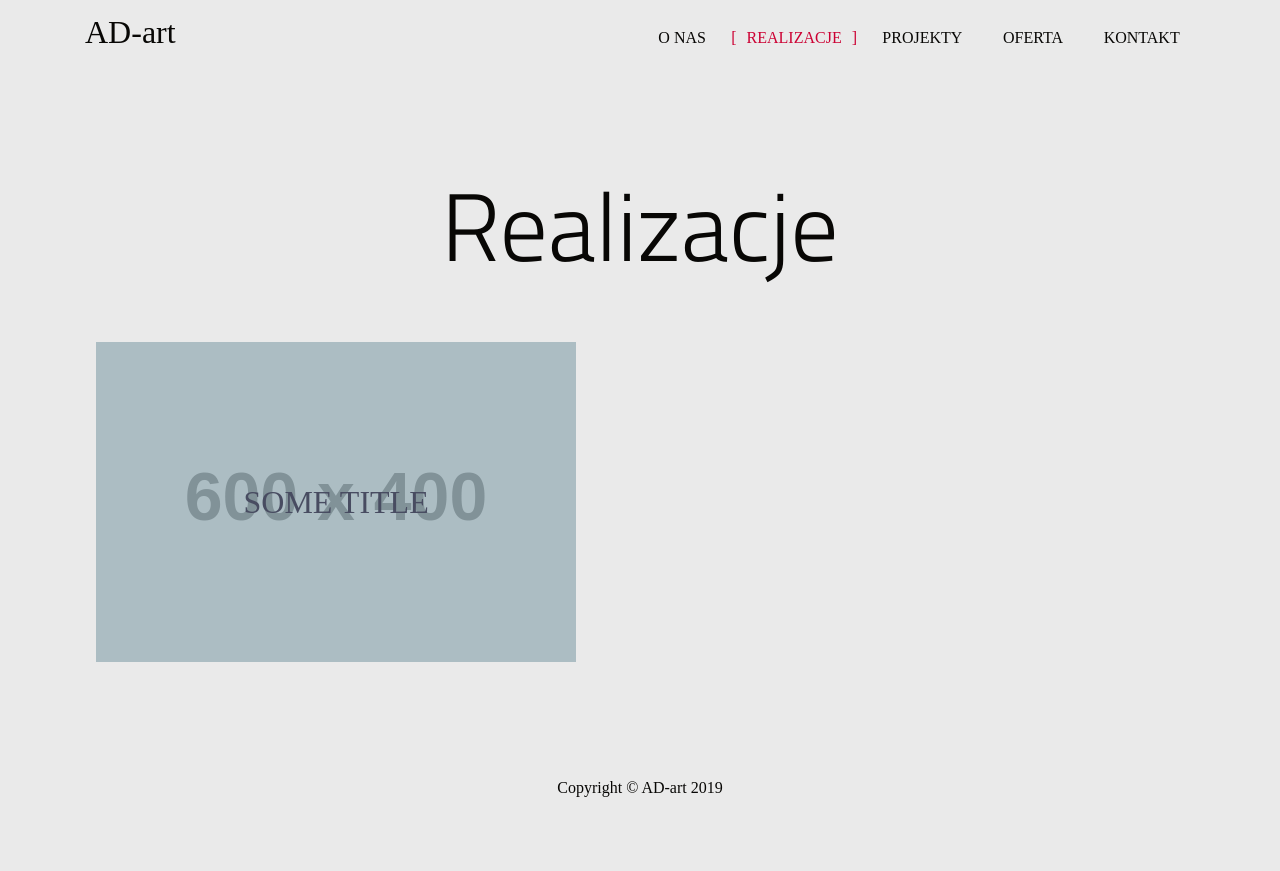
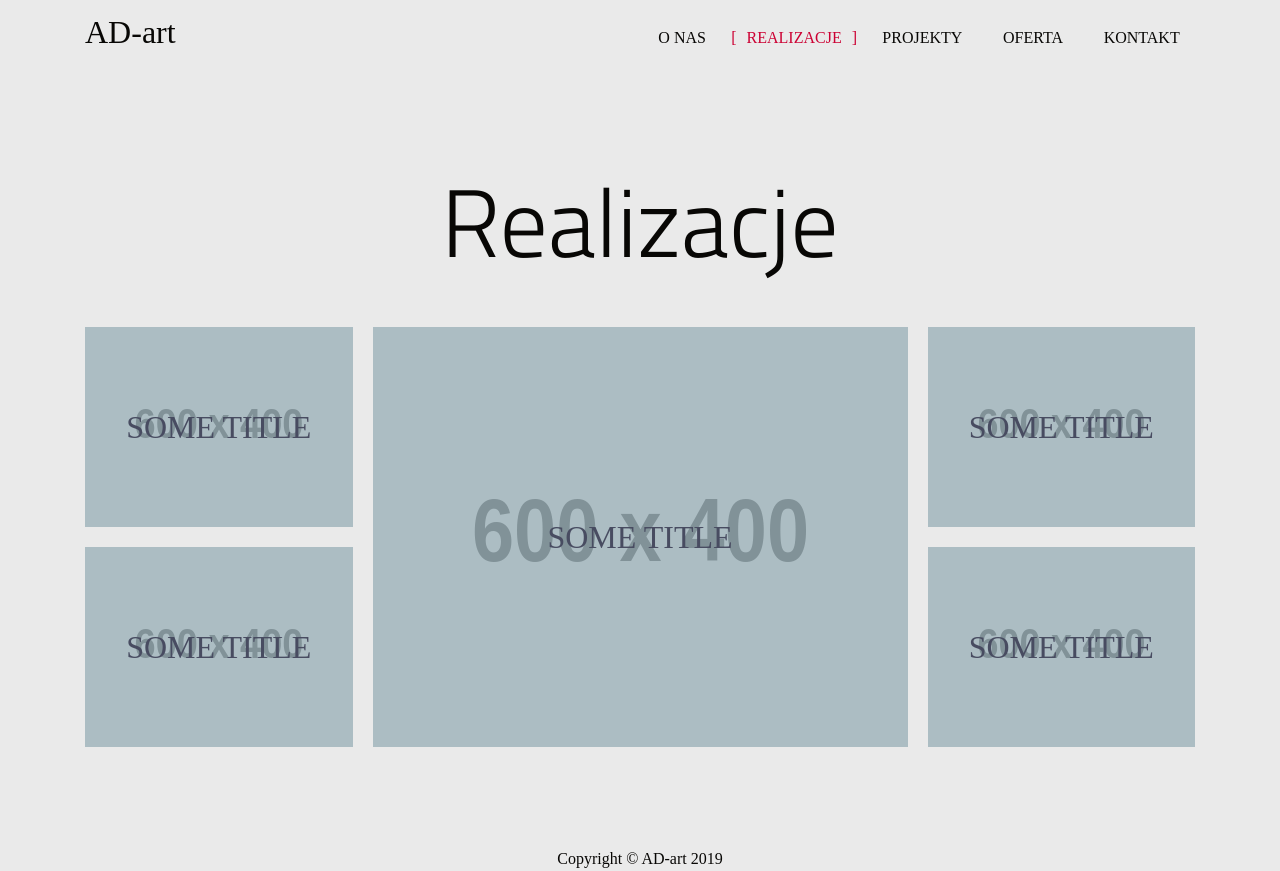
Before and after one commit to staszek998/ad-art, a React (Create React App) app: page /realizacje in a window 1280 px wide. Before the commit the page ends 800 px from the top, so only its background shows below. Built offline with nearby package versions, Linux system fonts and the light colour scheme; a web font is replaced by a local one.

Commit message:
Create the CSS Grid

```diff
--- a/src/components/Thumbnail/_Thumbnail.scss
+++ b/src/components/Thumbnail/_Thumbnail.scss
@@ -10,11 +10,8 @@
   position: relative;
   float: left;
   overflow: hidden;
-  margin: 10px 1%;
-  min-width: 320px;
-  max-width: 480px;
-  max-height: 360px;
-  width: 48%;
+  width: 100%;
+  height: 100%;
   background: #3085a3;
   text-align: center;
   cursor: pointer;
--- a/src/pages/Executions/Executions.jsx
+++ b/src/pages/Executions/Executions.jsx
@@ -12,6 +12,40 @@ const Executions = () => (
           <h1 className="display-1 mb-5 text-center">Realizacje</h1>
 
           {/* Cards */}
+          <div className="grid-container">
+            <div className="grid-item--top-left">
+              <Thumbnail
+                imgSrc="https://dummyimage.com/600x400/000/fff"
+                title="Some title"
+                subtitle="Some subtitle"
+                href="/realizacje/dom"
+              />
+            </div>
+            <div className="grid-item--bottom-left">
+              <Thumbnail
+                imgSrc="https://dummyimage.com/600x400/000/fff"
+                title="Some title"
+                subtitle="Some subtitle"
+                href="/realizacje/dom"
+              />
+            </div>
+            <div className="grid-item--center">
+              <Thumbnail
+                imgSrc="https://dummyimage.com/600x400/000/fff"
+                title="Some title"
+                subtitle="Some subtitle"
+                href="/realizacje/dom"
+              />
+            </div>
+            <div className="grid-item--top-right">
+              <Thumbnail
+                imgSrc="https://dummyimage.com/600x400/000/fff"
+                title="Some title"
+                subtitle="Some subtitle"
+                href="/realizacje/dom"
+              />
+            </div>
+            <div className="grid-item--bottom-right">
               <Thumbnail
                 imgSrc="https://dummyimage.com/600x400/000/fff"
                 title="Some title"
@@ -21,6 +55,8 @@ const Executions = () => (
             </div>
           </div>
         </div>
+      </div>
+    </div>
   </main>
 );
 
--- a/src/pages/Executions/_Executions.scss
+++ b/src/pages/Executions/_Executions.scss
@@ -7,7 +7,7 @@
 @import "../../scss/utilities/all";
 
 .Executions {
-    // Center the content.
+  // Center the content.
   display: flex;
   flex-direction: column;
   justify-content: center;
@@ -18,4 +18,39 @@
   @include media-breakpoint-up(md) {
     padding: 100px 0;
   }
+
+  // Create the CSS Grid layout.
+  .grid-container {
+    display: grid;
+    grid-template-columns: [main-start left-start] 1fr [left-end center-start] 2fr [center-end right-start] 1fr [right-end main-end];
+    grid-template-rows: [main-start top-start] 200px [top-end bottom-start] 200px [bottom-end main-end];
+    grid-gap: 20px;
+
+    .grid-item {
+      &--top-left {
+        grid-column: left;
+        grid-row: top;
+      }
+
+      &--top-right {
+        grid-column: right;
+        grid-row: top;
+      }
+
+      &--bottom-left {
+        grid-column: left;
+        grid-row: bottom;
+      }
+
+      &--bottom-right {
+        grid-column: right;
+        grid-row: bottom;
+      }
+
+      &--center {
+        grid-column: center;
+        grid-row: main;
+      }
+    }
+  }
 }
```
Lines whose indentation alone changed are shown as unchanged.
